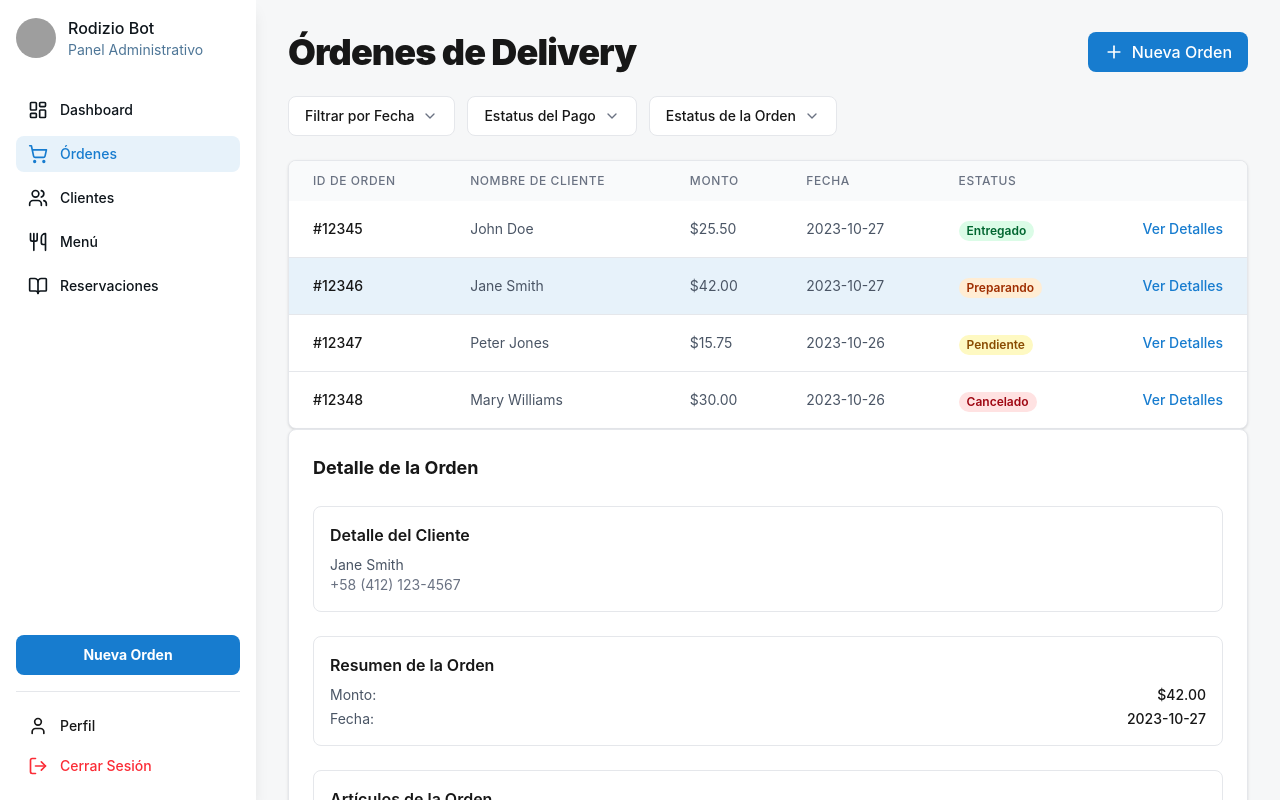
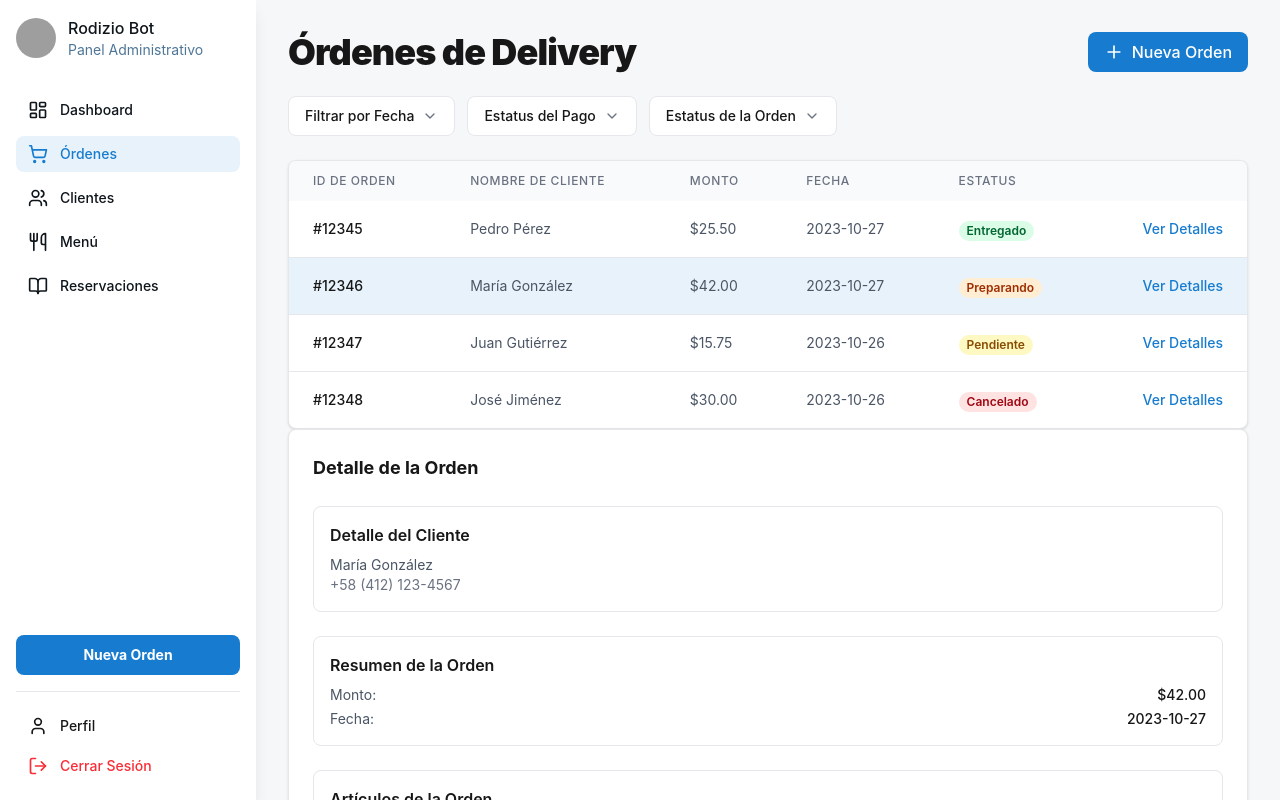
Before and after one commit to leobigott98/rodizio-admin, a Next.js app: page /orders in a window 1280 px wide. Shown: the top 800 px of the page. Built offline with nearby package versions, Linux system fonts and the light colour scheme; grey boxes are pictures that could not be loaded.

Commit message:
changed dummy data

```diff
--- a/src/app/clients/page.tsx
+++ b/src/app/clients/page.tsx
@@ -18,8 +18,8 @@ type Client = {
 
 const clients: Client[] = [
   {
-    name: "John Doe",
-    email: "john.doe@email.com",
+    name: "Pedro Pérez",
+    email: "pedro.perez@email.com",
     phone: "234-111-0001",
     orders: 15,
     avatar:
@@ -34,8 +34,8 @@ const clients: Client[] = [
     ],
   },
   {
-    name: "Jane Smith",
-    email: "jane.smith@email.com",
+    name: "María González",
+    email: "maria.gonzalez@email.com",
     phone: "234-567-8901",
     orders: 23,
     avatar:
@@ -50,8 +50,8 @@ const clients: Client[] = [
     ],
   },
   {
-    name: "Peter Jones",
-    email: "peter.jones@email.com",
+    name: "Juan Gutiérrez",
+    email: "juan.gutierrez@email.com",
     phone: "234-333-4444",
     orders: 8,
     avatar:
@@ -65,8 +65,8 @@ const clients: Client[] = [
     ],
   },
   {
-    name: "Mary Williams",
-    email: "mary.williams@email.com",
+    name: "José Jiménez",
+    email: "jose.jimenez@email.com",
     phone: "234-222-7890",
     orders: 31,
     avatar:
@@ -151,10 +151,10 @@ export default function ClientsPage() {
                   >
                     <td className="px-6 py-4 whitespace-nowrap">
                       <div className="flex items-center gap-3">
-                        <div
+                       {/*  <div
                           className="bg-center bg-cover rounded-full size-8"
                           style={{ backgroundImage: `url(${client.avatar})` }}
-                        />
+                        /> */}
                         <span className="text-sm font-medium">
                           {client.name}
                         </span>
@@ -182,10 +182,10 @@ export default function ClientsPage() {
         <div className="lg:col-span-1 bg-component-light dark:bg-component-dark rounded-xl border border-slate-200 dark:border-slate-800 shadow-sm p-6 self-start flex flex-col">
           {/* Client Info */}
           <div className="flex flex-col items-center text-center">
-            <div
+            {/* <div
               className="bg-center bg-cover rounded-full w-32 h-32 mb-4"
               style={{ backgroundImage: `url(${selectedClient.avatar})` }}
-            />
+            /> */}
             <p className="text-xl font-bold text-text-light dark:text-text-dark">
               {selectedClient.name}
             </p>
--- a/src/app/orders/page.tsx
+++ b/src/app/orders/page.tsx
@@ -13,10 +13,10 @@ type Order = {
 };
 
 const orders: Order[] = [
-  { id: "#12345", client: "John Doe", amount: "$25.50", date: "2023-10-27", status: "Entregado" },
-  { id: "#12346", client: "Jane Smith", amount: "$42.00", date: "2023-10-27", status: "Preparando" },
-  { id: "#12347", client: "Peter Jones", amount: "$15.75", date: "2023-10-26", status: "Pendiente" },
-  { id: "#12348", client: "Mary Williams", amount: "$30.00", date: "2023-10-26", status: "Cancelado" },
+  { id: "#12345", client: "Pedro Pérez", amount: "$25.50", date: "2023-10-27", status: "Entregado" },
+  { id: "#12346", client: "María González", amount: "$42.00", date: "2023-10-27", status: "Preparando" },
+  { id: "#12347", client: "Juan Gutiérrez", amount: "$15.75", date: "2023-10-26", status: "Pendiente" },
+  { id: "#12348", client: "José Jiménez", amount: "$30.00", date: "2023-10-26", status: "Cancelado" },
 ];
 
 const statusColors: Record<Order["status"], string> = {
--- a/src/app/page.tsx
+++ b/src/app/page.tsx
@@ -22,7 +22,7 @@ export default function Page() {
   const orders = [
     {
       id: "#12345",
-      name: "John Doe",
+      name: "Pedro Pérez",
       type: "Delivery",
       amount: "$25.50",
       status: "Entregado",
@@ -30,7 +30,7 @@ export default function Page() {
     },
     {
       id: "#12344",
-      name: "Jane Smith",
+      name: "María González",
       type: "En sitio",
       amount: "$42.00",
       status: "Completado",
@@ -38,7 +38,7 @@ export default function Page() {
     },
     {
       id: "#12343",
-      name: "Mike Johnson",
+      name: "Miguel Ramírez",
       type: "Delivery",
       amount: "$15.75",
       status: "En Proceso",
@@ -46,7 +46,7 @@ export default function Page() {
     },
     {
       id: "#12342",
-      name: "Emily White",
+      name: "Emily Echeverría",
       type: "Delivery",
       amount: "$33.20",
       status: "Cancelado",
@@ -54,7 +54,7 @@ export default function Page() {
     },
     {
       id: "#12341",
-      name: "Chris Green",
+      name: "Christian Rodríguez",
       type: "En sitio",
       amount: "$55.00",
       status: "Completado",
--- a/src/app/reservations/page.tsx
+++ b/src/app/reservations/page.tsx
@@ -34,10 +34,10 @@ const timeBlocks: TimeBlock[] = [
 ];
 
 const guestList: Guest[] = [
-  { name: "Alex Johnson", guests: 4, status: "Confirmado" },
-  { name: "Maria Garcia", guests: 2, status: "Pendiente" },
-  { name: "David Smith", guests: 6, status: "Confirmado" },
-  { name: "Emily White", guests: 3, status: "Cancelado" },
+  { name: "Alex García", guests: 4, status: "Confirmado" },
+  { name: "María Camacho", guests: 2, status: "Pendiente" },
+  { name: "David Guzmán", guests: 6, status: "Confirmado" },
+  { name: "Emily Echeverría", guests: 3, status: "Cancelado" },
 ];
 
 export default function ReservationsPage() {
```
